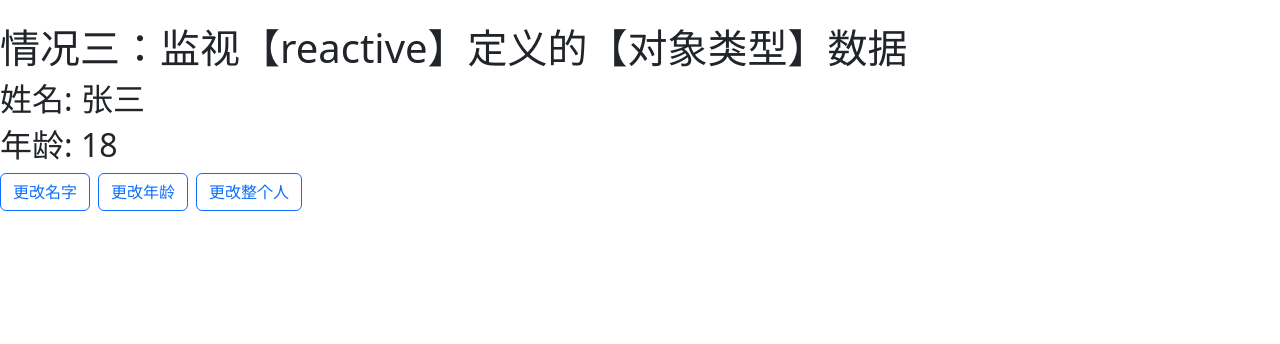
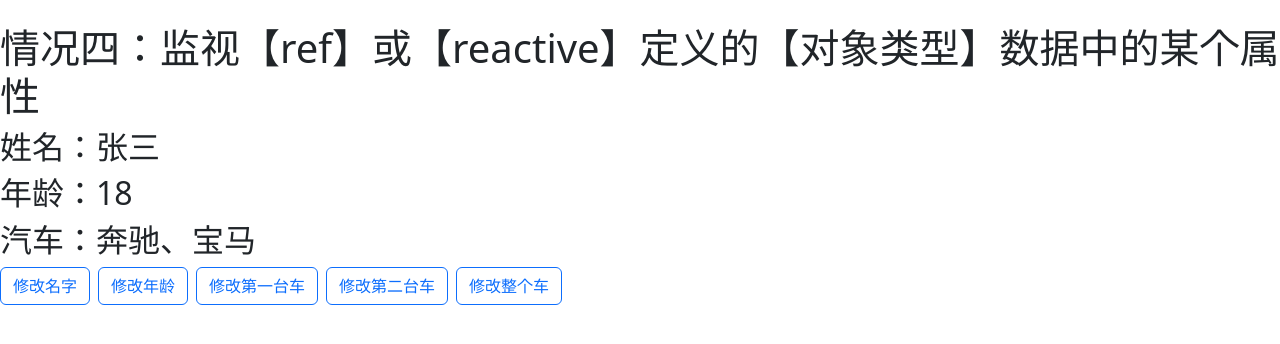
Before and after one commit to workji/vuedemo, a Vue app: page / in a window 1280 px wide. Shown: the top 344 px of the page. Built offline with nearby package versions, Linux system fonts and the light colour scheme.

Commit message:
reactive object property

```diff
--- a/src/component/Person.vue
+++ b/src/component/Person.vue
@@ -1,49 +1,55 @@
 <template>
   <div class="mt-4 mb-4">
-    <h1>情况三：监视【reactive】定义的【对象类型】数据</h1>
-    <h2>姓名: {{ person.name }}</h2>
-    <h2>年龄: {{ person.age }}</h2>
-    <button class="btn btn-outline-primary me-2" @click="changeName">更改名字</button>
-    <button class="btn btn-outline-primary me-2" @click="changeAge">更改年龄</button>
-    <button class="btn btn-outline-primary me-2" @click="changePerson">更改整个人</button>
+    <h1>情况四：监视【ref】或【reactive】定义的【对象类型】数据中的某个属性</h1>
+    <h2>姓名：{{ person.name }}</h2>
+    <h2>年龄：{{ person.age }}</h2>
+    <h2>汽车：{{ person.car.c1 }}、{{ person.car.c2 }}</h2>
+    <button class="btn btn-outline-primary me-2" @click="changeName">修改名字</button>
+    <button class="btn btn-outline-primary me-2" @click="changeAge">修改年龄</button>
+    <button class="btn btn-outline-primary me-2" @click="changeC1">修改第一台车</button>
+    <button class="btn btn-outline-primary me-2" @click="changeC2">修改第二台车</button>
+    <button class="btn btn-outline-primary me-2" @click="changeCar">修改整个车</button>
   </div>
 </template>
 
 <script lang="ts" setup>
-import { reactive, watch } from "vue";
-let person = reactive({
-  name: "张三",
-  age: 18,
-});
+import {reactive,watch} from 'vue'
 
-function changeName() {
-  person.name += "!";
-}
+  // 数据
+  let person = reactive({
+    name:'张三',
+    age:18,
+    car:{
+      c1:'奔驰',
+      c2:'宝马'
+    }
+  })
+  // 方法
+  function changeName(){
+    person.name += '~'
+  }
+  function changeAge(){
+    person.age += 1
+  }
+  function changeC1(){
+    person.car.c1 = '奥迪'
+  }
+  function changeC2(){
+    person.car.c2 = '大众'
+  }
+  function changeCar(){
+    person.car = {c1:'雅迪',c2:'爱玛'}
+  }
 
-function changeAge() {
-  person.age += 1;
-}
+  // 监视，情况四：监视响应式对象中的某个属性，且该属性是基本类型的，要写成函数式
+  /* watch(()=> person.name,(newValue,oldValue)=>{
+    console.log('person.name变化了',newValue,oldValue)
+  }) */
 
-function changePerson() {
-  // reactive定义的对象不可以整体替换，否则会失去响应式 特性
-  // person.value = {
-  //   name: "李四",
-  //   age: 20,
-  // };
-
-  Object.assign(person, {
-    name: "李四",
-    age: 20,
-  });
-}
-
-// 监视【reactive】定义的【对象类型】数据
-// 且默认是开启深度监视的, 无需额外配置
-watch(person, (newVal, oldVal) => {
-  console.log("person对象发生了变化");
-  console.log("旧值:", oldVal);
-  console.log("新值:", newVal);
-});
+  // 监视，情况四：监视响应式对象中的某个属性，且该属性是对象类型的，可以直接写，也能写函数，更推荐写函数
+  watch(()=>person.car,(newValue,oldValue)=>{
+    console.log('person.car变化了',newValue,oldValue)
+  },{deep:true})
 </script>
 
 <style scoped></style>
```
Also changed, not shown: 1 other file (tests, documents, lock files or other folders).
